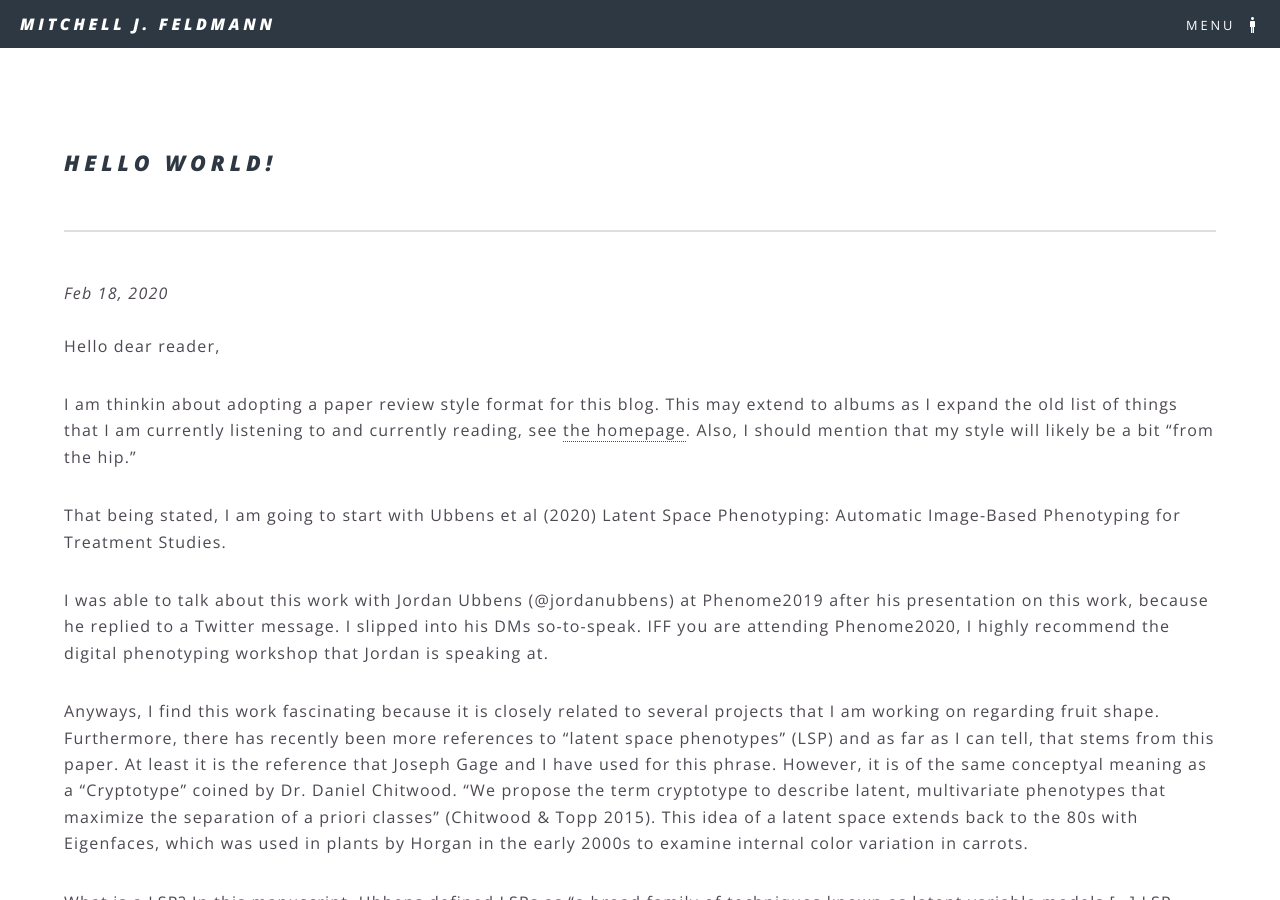
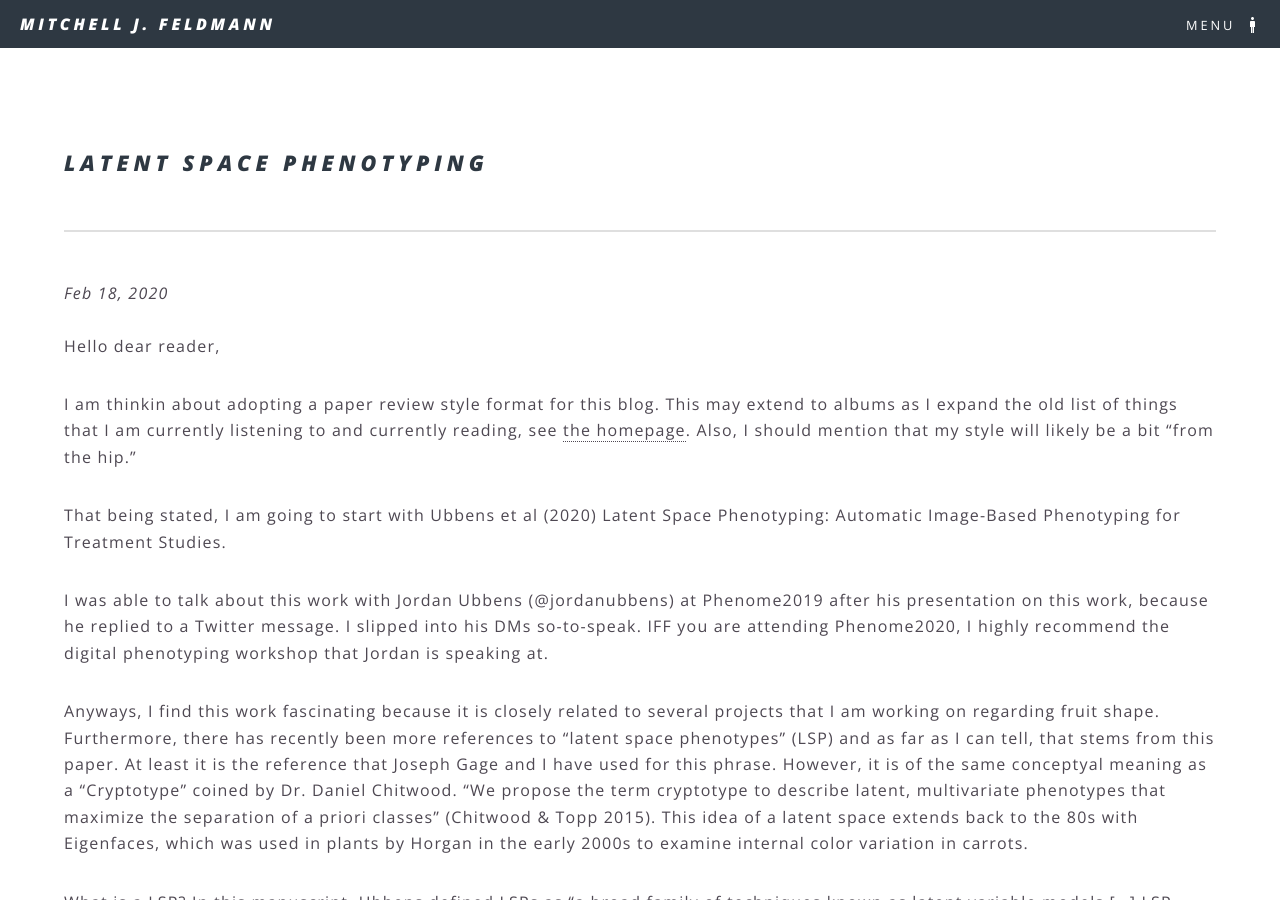
Before and after one commit to mjfeldmann/mjfeldmann.github.io, a Jekyll site: the page built from _posts/blog/2020-02-18-ubbensetal.markdown, in a window 1280 px wide and 900 px high. Built offline with Jekyll 4.4.1, drawn with Linux system fonts in a browser that asks for light colours; nearby versions of some CDN libraries.

Commit message:
blogpost

```diff
--- a/_posts/blog/2020-02-18-ubbensetal.markdown
+++ b/_posts/blog/2020-02-18-ubbensetal.markdown
@@ -1,6 +1,6 @@
 ---
 layout: post
-title:  "Hello World!"
+title:  "Latent Space Phenotyping"
 date:   2020-02-18 13:00:00
 categories: blog
 permalink: /posts/ubbensReview/
```
